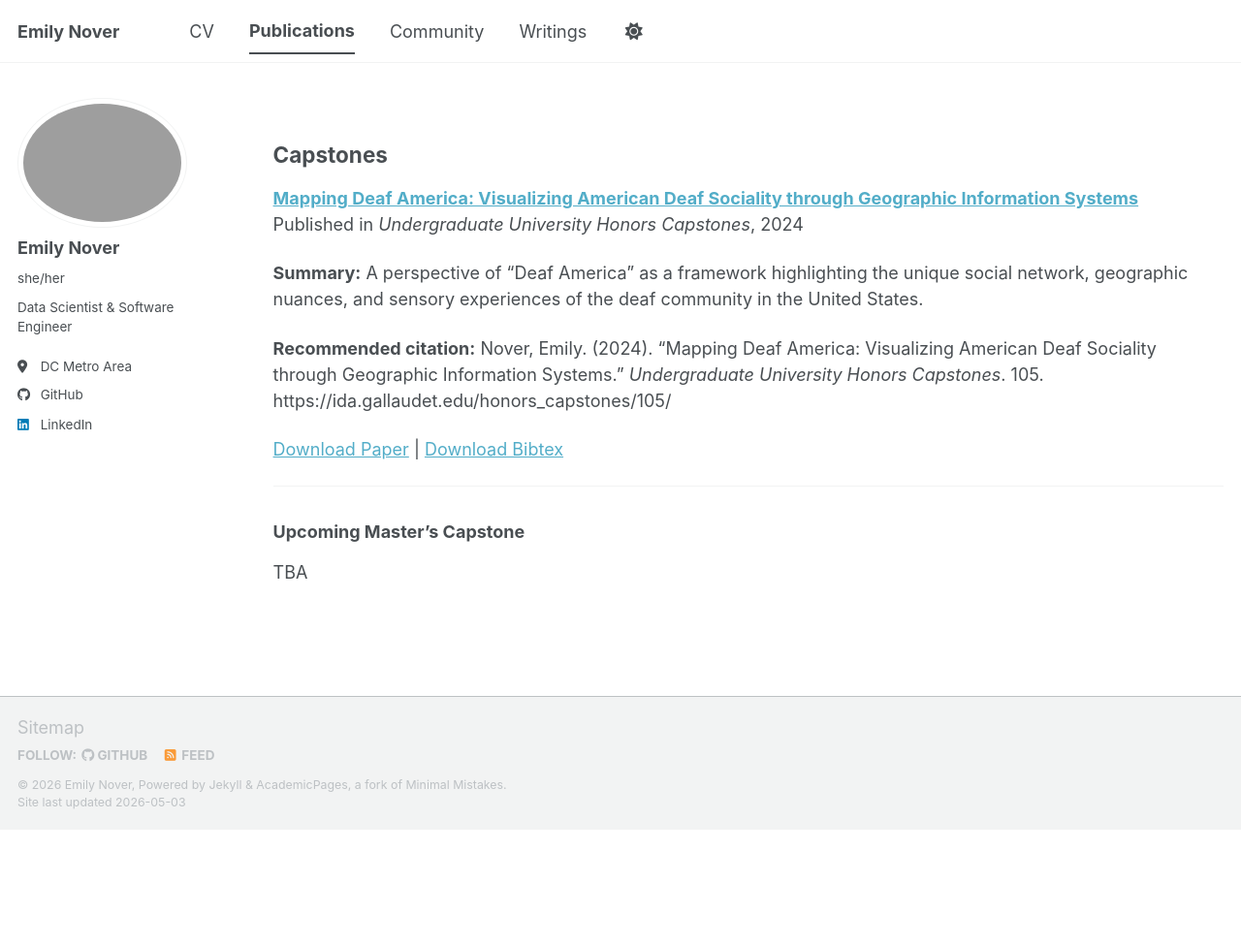
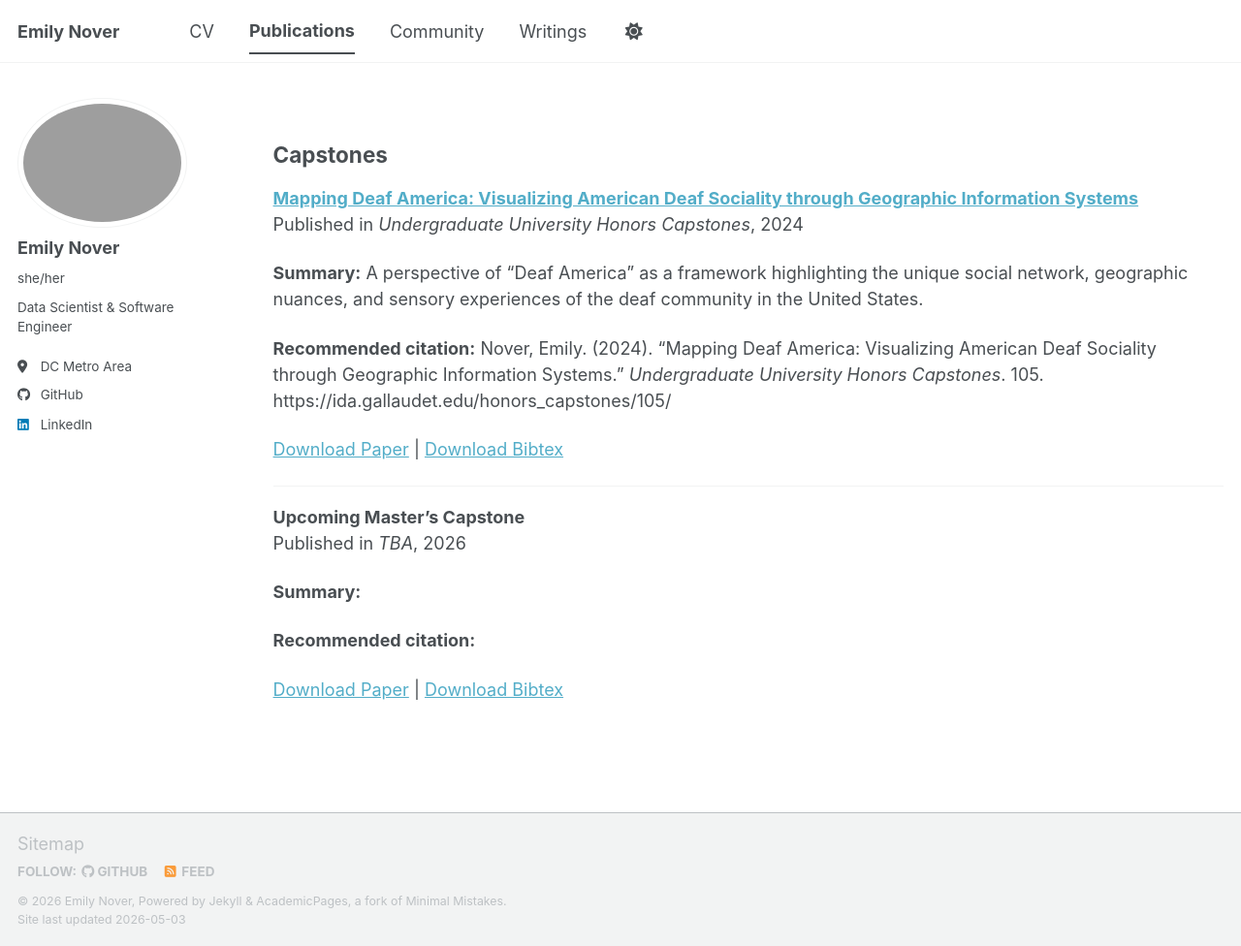
Before and after one commit to drblitx/drblitx.github.io, a Jekyll site: the page built from _pages/publications.md, in a window 1280 px wide and 976 px high. Shown: the whole window at 97% size. Built offline with Jekyll 4.4.1, drawn with Linux system fonts in a browser that asks for light colours; a script bundle is joined from its source files by our own code; library files that are not in the unit come from our copies.

Commit message:
publications page update

```diff
--- a/_pages/publications.md
+++ b/_pages/publications.md
@@ -4,6 +4,21 @@ title: ""
 permalink: /publications/
 author_profile: true
 ---
+
+[//]: # (## Research)
+
+[//]: # (**Upcoming**  )
+
+[//]: # (Published in _TBA_, 202X  )
+
+[//]: # ()
+[//]: # (**Summary:** )
+
+[//]: # ()
+[//]: # (**Recommended citation:** )
+
+[//]: # ()
+[//]: # ([Download Paper]&#40;&#41; \| [Download Bibtex]&#40;&#41;)
 
 ## Capstones
 
@@ -18,5 +33,11 @@ Published in _Undergraduate University Honors Capstones_, 2024
 
 ---
 
-### Upcoming Master's Capstone
-TBA
+**Upcoming Master's Capstone**
+Published in _TBA_, 2026
+
+**Summary:**
+
+**Recommended citation:**
+
+[Download Paper]() \| [Download Bibtex]()
```
